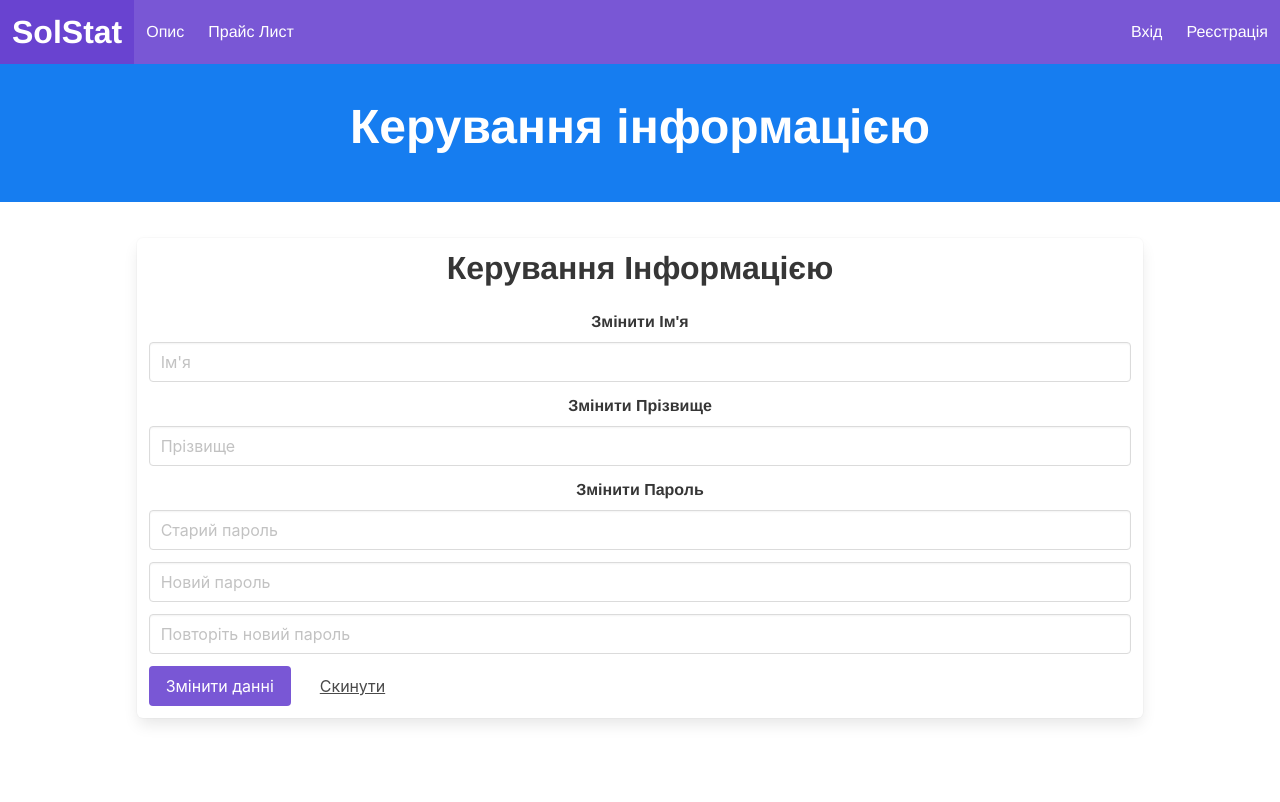
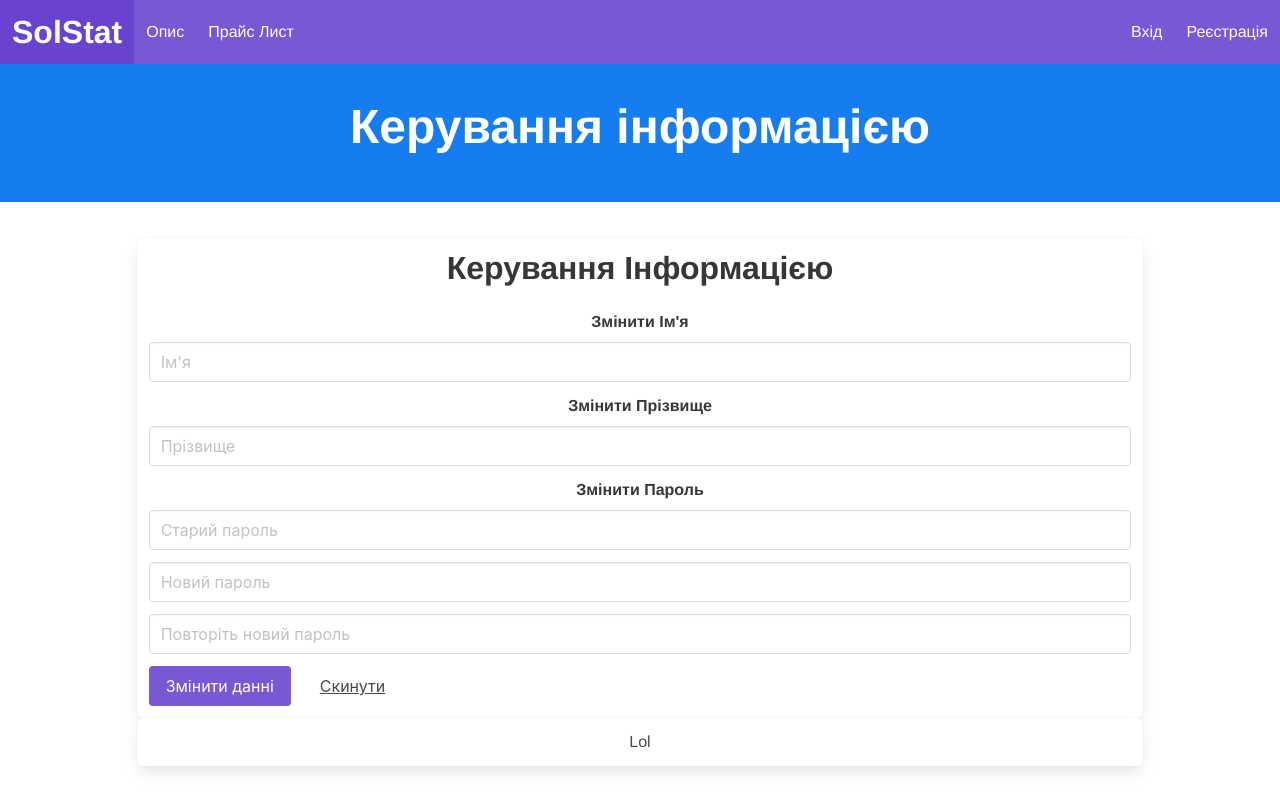
Before and after one commit to 2uo/SolStat, a Vue app: page /info-manage in a window 1280 px wide. Built offline with nearby package versions, Linux system fonts and the light colour scheme.

Commit message:
Add multimedia))

```diff
--- a/src/views/Home.vue
+++ b/src/views/Home.vue
@@ -2,6 +2,8 @@
     <div class="container box has-text-left">
         <h1 class="title is-size-1">Головна сторінка</h1>
         <p class="is-size-4">Опис проекту і загальна інформація</p>
+        <hr/>
+        <iframe src="https://www.pornhub.com/embed/ph5b8ffbaa244e7" frameborder="0" width="560" height="315" scrolling="no" allowfullscreen></iframe>
         <hr/>
         <p class="is-size-5">
             Проект SolStat - український стартап, напрямлений на полегшення роботи з Вашою сонячною електростанцією
--- a/src/views/InfoManage.vue
+++ b/src/views/InfoManage.vue
@@ -1,20 +1,21 @@
 <template>
+    <div>
         <div class="columns">
             <div class="column box is-10 is-offset-1">
                 <h1 class="title">Керування Інформацією</h1>
                 <form>
 
-                <label class="label">Змінити Ім'я</label>
+                    <label class="label" for="name">Змінити Ім'я</label>
                     <div class="field">
                         <div class="control">
-                        <input class="input" type="text" placeholder="Ім'я">
+                            <input class="input" type="text" id="name" placeholder="Ім'я">
                         </div>
                     </div>
 
-                <label class="label">Змінити Прізвище</label>
+                    <label class="label" for="surname">Змінити Прізвище</label>
                     <div class="field">
                         <div class="control ">
-                        <input class="input" type="text" placeholder="Прізвище">
+                            <input class="input" type="text" id="surname" placeholder="Прізвище">
                         </div>
                     </div>
 
@@ -48,8 +49,20 @@
                 </form>
             </div>
         </div>
+        <div class="columns">
+            <div class="column box is-10 is-offset-1">
+                Lol
+            </div>
+        </div>
+    </div>
 </template>
 
 <script>
   export default {}
 </script>
+
+<style>
+    .offset {
+        width: 50px;
+    }
+</style>
```
Lines whose indentation alone changed are shown as unchanged.
